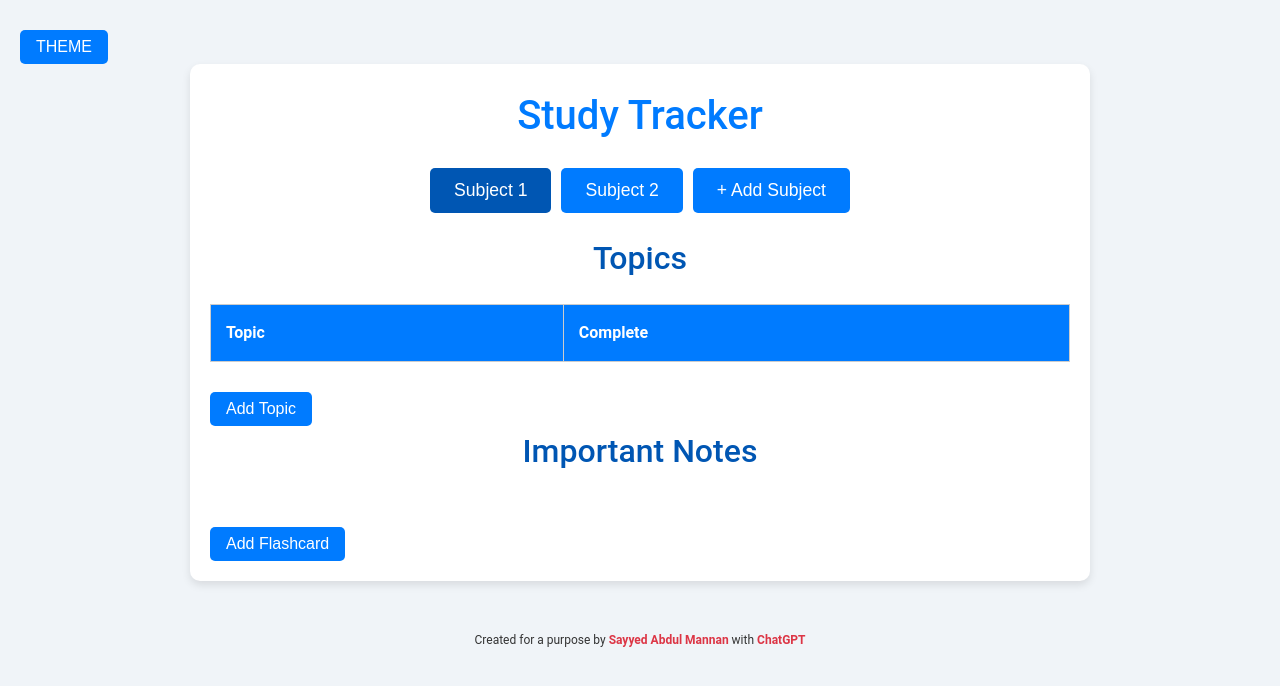
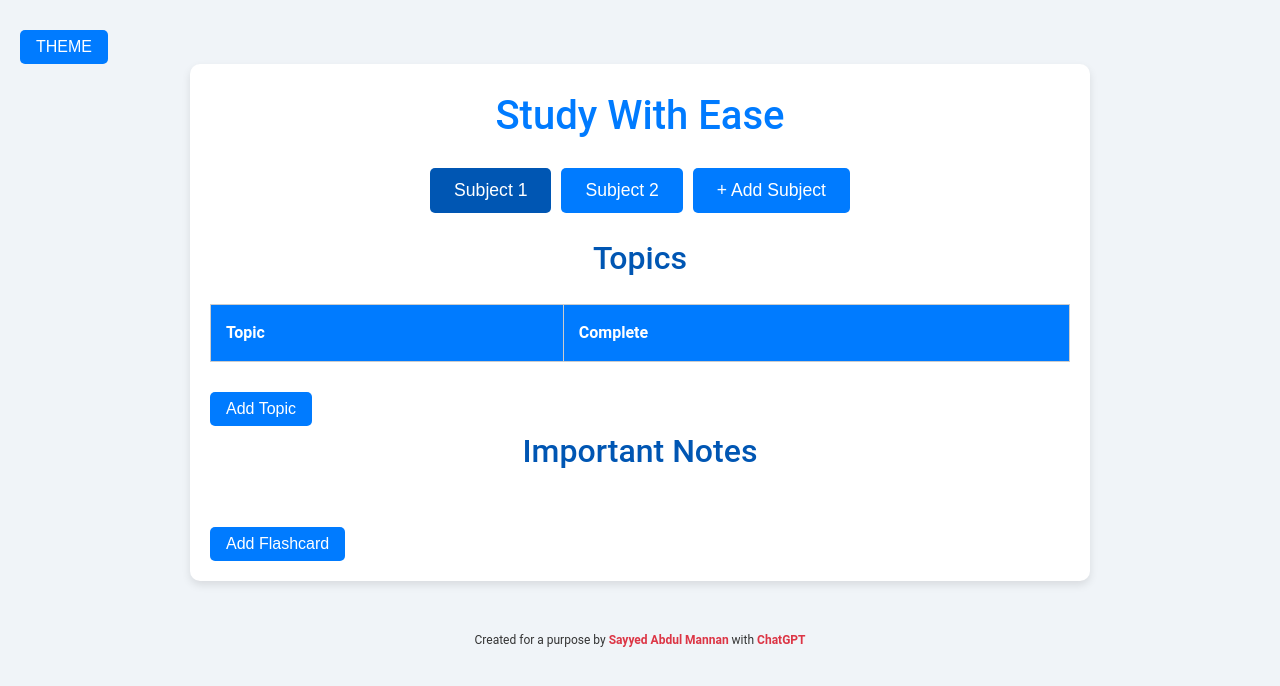
Before and after one commit to Abdul-Mannan-Codes/Study-Tracker, a plain HTML site: page index.html in a window 1280 px wide. Drawn offline with Linux system fonts and the light colour scheme.

Commit message:
Logo added

```diff
--- a/index.html
+++ b/index.html
@@ -3,16 +3,17 @@
 <head>
     <meta charset="UTF-8">
     <meta name="viewport" content="width=device-width, initial-scale=1.0">
-    <title>Study Tracker</title>
+    <title>Study With Ease</title>
     <link rel="preconnect" href="https://fonts.googleapis.com">
 <link rel="preconnect" href="https://fonts.gstatic.com" crossorigin>
 <link href="https://fonts.googleapis.com/css2?family=Open+Sans:ital,wght@0,300..800;1,300..800&display=swap" rel="stylesheet">
+<link rel="icon" href="swe2.png" type="png">
     <link rel="stylesheet" href="style.css">
 </head>
 <body>
     <button id="theme-btn" onclick="changeTheme()">THEME</button>
     <div class="container">
-        <h1>Study Tracker</h1>
+        <h1>Study With Ease</h1>
         <div class="tabs">
             <button class="tab-button active" onclick="openTab(event, 'subject1')">Subject 1</button>
             <button class="tab-button" onclick="openTab(event, 'subject2')">Subject 2</button>
```
Also changed, not shown: swe-logo.png (added), swe2.png (added).
